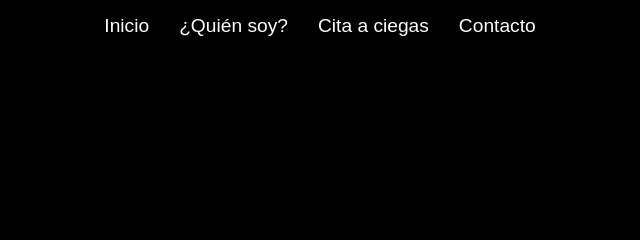
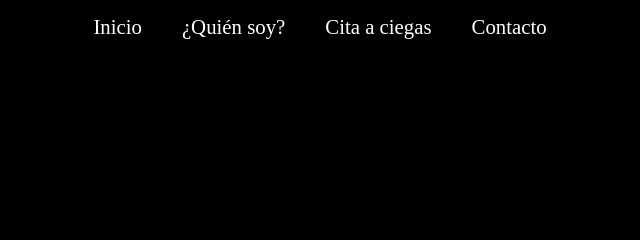
Before and after one commit to magomiguele/miguele.github.io, a plain HTML site: page index.html in a window 1280 px wide. Shown: the top 240 px of the page, 320-960 px from the left. Drawn offline with Linux system fonts and the light colour scheme; grey boxes are pictures that could not be loaded; files whose address does not match are found by name; a web font is replaced by a local one.

Commit message:
Update styles.css

```diff
--- a/styles.css
+++ b/styles.css
@@ -421,3 +421,39 @@ body {
 section {
   scroll-margin-top: 80px;
 }
+/* Barra de navegación superior en negro ocupando todo el ancho */
+.navbar {
+  position: fixed;
+  top: 0;
+  left: 0;
+  width: 100%;
+  background-color: black;
+  padding: 15px 0;
+  z-index: 1000;
+}
+
+.navbar ul {
+  list-style: none;
+  margin: 0;
+  padding: 0;
+  display: flex;
+  justify-content: center; /* centra horizontalmente los enlaces */
+  gap: 40px; /* espacio entre enlaces */
+}
+
+.navbar a {
+  font-family: 'TimesNewRomanExtraBold', serif; /* tu tipografía extrabold */
+  font-size: 1.3em;
+  color: white;
+  text-decoration: none;
+  transition: color 0.3s;
+}
+
+.navbar a:hover {
+  color: gray; /* cambia a gris al pasar el ratón */
+}
+
+/* Para que no quede tapado el contenido al hacer clic en el menú */
+section {
+  scroll-margin-top: 100px;
+}
```
